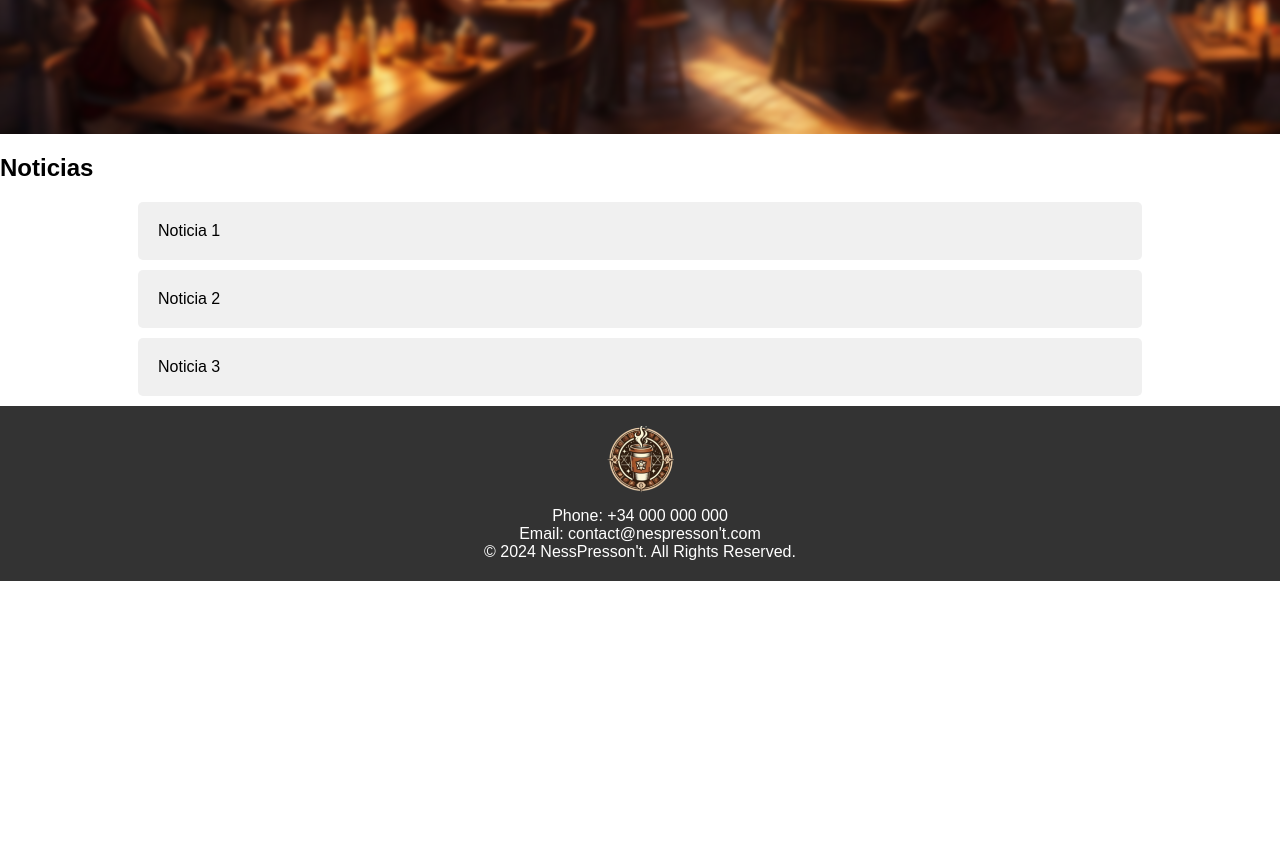
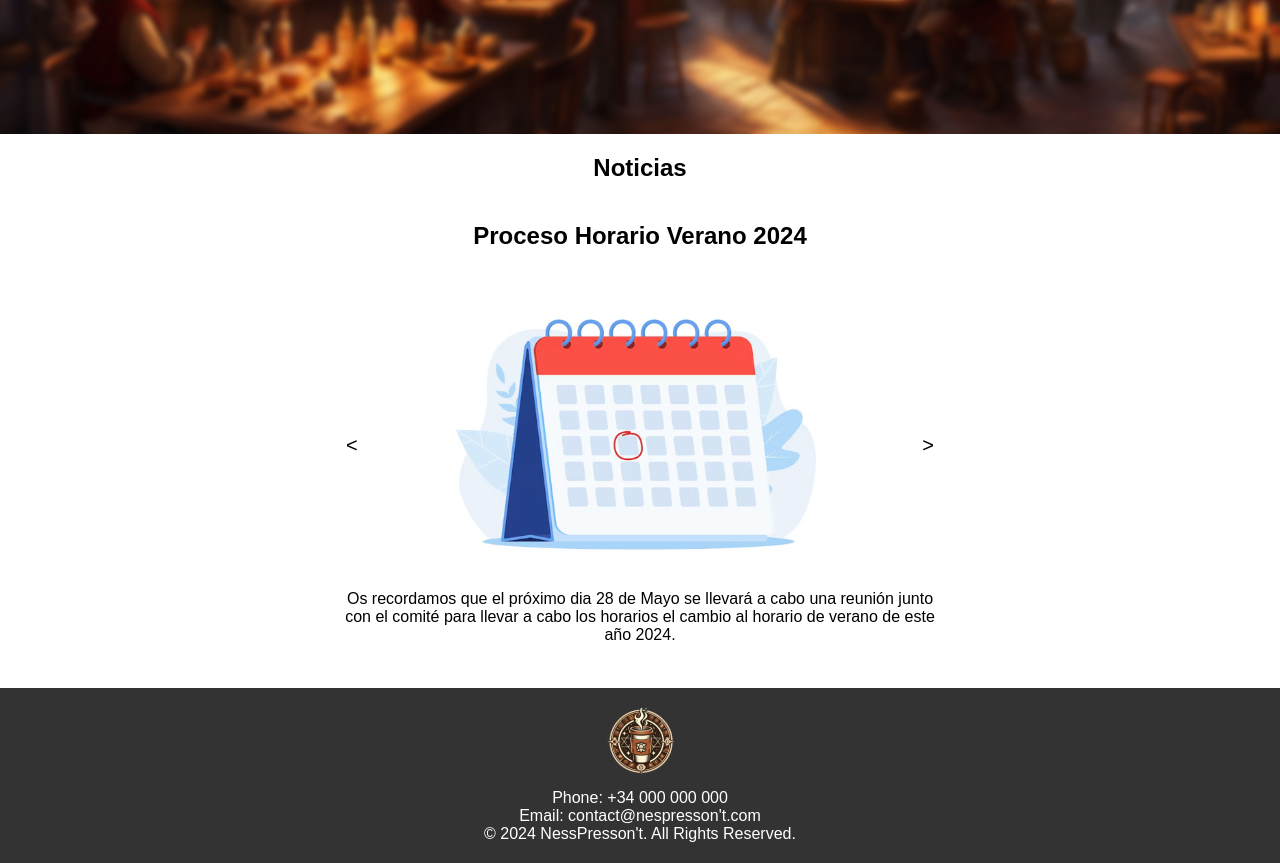
Before and after one commit to Kowlan96/CafeteriaFRONT, a plain HTML site: page intranet.html in a window 1280 px wide. Shown: the part 516-1379 px from the top of the page. Before the commit the page ends 1097 px from the top, so only its background shows below. Drawn offline with Linux system fonts and the light colour scheme.

Commit message:
INTRANET
Tenemos Noticias, falta PRL y Comité

```diff
--- a/css/intranet.css
+++ b/css/intranet.css
@@ -100,6 +100,7 @@ header {
     border-radius: 5px;
     margin-right: 10px;
   }
+
   .loginBtn:hover {
     background-color: #e87000;
   }
@@ -115,6 +116,58 @@ header {
     padding: 20px;
     margin: 10px;
     border-radius: 5px;
+  }
+
+  /*NOTICIAS*/
+  #noticias{
+    display: flex;
+    flex-direction: column;
+    text-align: center;
+  }
+
+  .noticias img{
+    height: 50px;
+    width: 50px;
+  }
+
+  .news-slider-container {
+    position: relative;
+    flex-direction: column;
+    max-width: 600px;
+    margin: 0 auto;
+    overflow: hidden;
+  }
+
+  .news-slider {
+    display: flex;
+    transition: transform 0.5s ease;
+    text-align: center;
+  }
+
+  .news-slide {
+    flex: 0 0 100%;
+  }
+
+  .prev {
+    position: absolute;
+    top: 50%;
+    transform: translateY(-50%);
+    background-color: transparent;
+    border: none;
+    font-size: 20px;
+    cursor: pointer;
+    left: 0px;
+  }
+
+  .next {
+    position: absolute;
+    top: 50%;
+    transform: translateY(-50%);
+    background-color: transparent;
+    border: none;
+    font-size: 20px;
+    cursor: pointer;
+    right: 0px;
   }
 
 #comite{
--- a/intranet.html
+++ b/intranet.html
@@ -26,12 +26,31 @@
 
     <div id="noticias">
         <h2>Noticias</h2>
-        <div class="slider">
-          <!-- Aquí se mostrará el slider de noticias -->
-          <div class="slide">Noticia 1</div>
-          <div class="slide">Noticia 2</div>
-          <div class="slide">Noticia 3</div>
-        </div>
+        <div class="news-slider-container">
+            <div class="news-slider">
+              <div class="news-slide">
+                <h2>Proceso Horario Verano 2024</h2>
+                <img src="./img/Horarios.avif" style="height: 300px;">
+                <p>Os recordamos que el próximo dia 28 de Mayo se llevará a cabo una reunión junto con el comité para llevar a cabo los horarios el cambio al horario
+                    de verano de este año 2024.</p>
+              </div>
+              <div class="news-slide">
+                <h2>Preparación de cursos de Prevención de Riesgos Laborales</h2>
+                <img src="./img/Conferencia.avif" style="height: 300px;">
+                <p>Queremos recordar que a partir del próximo dia 17 de Mayo comienza el proceso de inscripción para todos aquellos que deseen realizar
+                    los cursos de PRL (Prevención de Riesgos Laborales) y sus respectivas conferencias de concienciación.</p>
+              </div>
+              <div class="news-slide">
+                <h2>Convivencia Verano 2024</h2>
+                <p>Comienza la inscripción para la convencia anual de la empresa. Todos aquellos interesados por favor acudid el próximo dia 25 de Mayo
+                    al departamento de RRHH para rellenar la solicitud.
+                </p>
+              </div>
+            </div>
+            <button class="prev">&lt;</button>
+            <button class="next">&gt;</button>
+          </div>
+
     </div>
 
     <div id="comite">
--- a/js/intranet.js
+++ b/js/intranet.js
@@ -25,3 +25,26 @@ document.getElementById("noticias").style.display = "block";
 document.getElementById("comite").style.display = "none";
 document.getElementById("prev").style.display = "none";
 }
+
+//SLIDER NOTICIAS
+const slider = document.querySelector('.news-slider');
+const prevBtn = document.querySelector('.prev');
+const nextBtn = document.querySelector('.next');
+let counter = 0;
+const slideWidth = document.querySelector('.news-slide').clientWidth;
+
+nextBtn.addEventListener('click', () => {
+  counter++;
+  if (counter === slider.children.length) {
+    counter = 0;
+  }
+  slider.style.transform = `translateX(${-slideWidth * counter}px)`;
+});
+
+prevBtn.addEventListener('click', () => {
+  counter--;
+  if (counter < 0) {
+    counter = slider.children.length - 1;
+  }
+  slider.style.transform = `translateX(${-slideWidth * counter}px)`;
+});
```
Also changed, not shown: img/Conferencia.avif (added), img/Horarios.avif (added).
